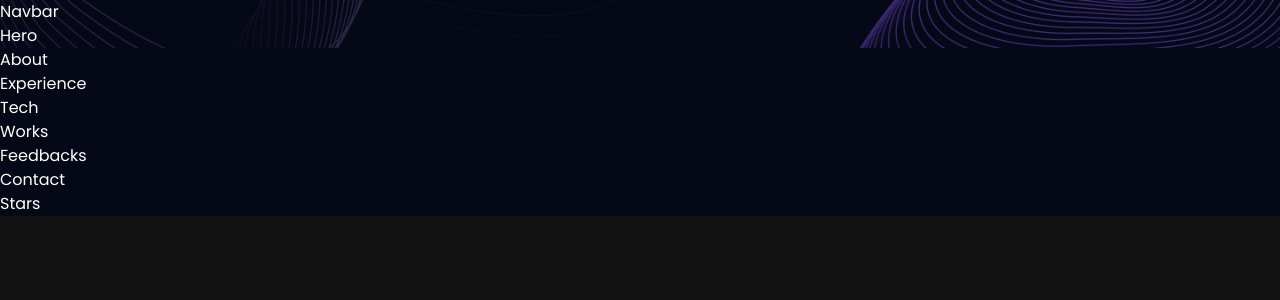
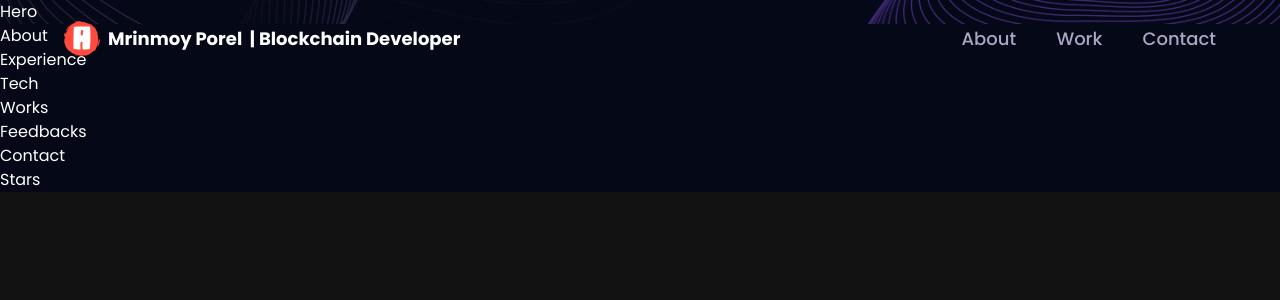
Before and after one commit to mrinnnmoy/bobdao-hackathon23-server, a React (Vite) app: page / in a window 1280 px wide. Shown: the top 300 px of the page. Built offline with nearby package versions, Linux system fonts and the light colour scheme.

Commit message:
build navbar-section

```diff
--- a/index.html
+++ b/index.html
@@ -2,7 +2,7 @@
 <html lang="en">
   <head>
     <meta charset="UTF-8" />
-    <link rel="icon" type="image/svg+xml" href="/vite.svg" />
+    <link rel="icon" type="image/svg+xml" href="/logo.svg" />
     <meta name="viewport" content="width=device-width, initial-scale=1.0" />
     <title>Mrinmoy Porel</title>
   </head>
--- a/package.json
+++ b/package.json
@@ -24,6 +24,8 @@
     "@types/react": "^18.0.28",
     "@types/react-dom": "^18.0.11",
     "@vitejs/plugin-react": "^3.1.0",
+    "autoprefixer": "^10.4.14",
+    "postcss": "^8.4.21",
     "tailwindcss": "^3.2.7",
     "vite": "^4.2.0"
   }
--- /dev/null
+++ b/postcss.config.cjs
@@ -0,0 +1,6 @@
+module.exports = {
+  plugins: {
+    tailwindcss: {},
+    autoprefixer: {},
+  },
+}
--- a/src/components/Navbar.jsx
+++ b/src/components/Navbar.jsx
@@ -1,9 +1,97 @@
-import React from 'react'
+import React, { useEffect, useState } from "react";
+import { Link } from "react-router-dom";
+
+import { styles } from "../styles";
+import { navLinks } from "../constants";
+import { logo, menu, close } from "../assets";
 
 const Navbar = () => {
+  const [active, setActive] = useState("");
+  const [toggle, setToggle] = useState(false);
+  const [scrolled, setScrolled] = useState(false);
+
+  useEffect(() => {
+    const handleScroll = () => {
+      const scrollTop = window.scrollY;
+      if (scrollTop > 100) {
+        setScrolled(true);
+      } else {
+        setScrolled(false);
+      }
+    };
+
+    window.addEventListener("scroll", handleScroll);
+
+    return () => window.removeEventListener("scroll", handleScroll);
+  }, []);
+
   return (
-    <div>Navbar</div>
-  )
-}
+    <nav
+      className={`${styles.paddingX
+        } w-full flex items-center py-5 fixed top-0 z-20 ${scrolled ? "bg-primary" : "bg-transparent"
+        }`}
+    >
+      <div className='w-full flex justify-between items-center max-w-7xl mx-auto'>
+        <Link
+          to='/'
+          className='flex items-center gap-2'
+          onClick={() => {
+            setActive("");
+            window.scrollTo(0, 0);
+          }}
+        >
+          <img src={logo} alt='logo' className='w-9 h-9 object-contain' />
+          <p className='text-white text-[18px] font-bold cursor-pointer flex '>
+            Mrinmoy Porel &nbsp;
+            <span className='sm:block hidden'> | Blockchain Developer</span>
+          </p>
+        </Link>
 
-export default Navbar
+        <ul className='list-none hidden sm:flex flex-row gap-10'>
+          {navLinks.map((nav) => (
+            <li
+              key={nav.id}
+              className={`${active === nav.title ? "text-white" : "text-secondary"
+                } hover:text-white text-[18px] font-medium cursor-pointer`}
+              onClick={() => setActive(nav.title)}
+            >
+              <a href={`#${nav.id}`}>{nav.title}</a>
+            </li>
+          ))}
+        </ul>
+
+        <div className='sm:hidden flex flex-1 justify-end items-center'>
+          <img
+            src={toggle ? close : menu}
+            alt='menu'
+            className='w-[28px] h-[28px] object-contain cursor-pointer'
+            onClick={() => setToggle(!toggle)}
+          />
+
+          <div
+            className={`${!toggle ? "hidden" : "flex"
+              } p-6 black-gradient absolute top-20 right-0 mx-4 my-2 min-w-[140px] z-10 rounded-xl`}
+          >
+            <ul className='list-none flex justify-end items-start flex-1 flex-col gap-4'>
+              {navLinks.map((nav) => (
+                <li
+                  key={nav.id}
+                  className={`font-poppins font-medium cursor-pointer text-[16px] ${active === nav.title ? "text-white" : "text-secondary"
+                    }`}
+                  onClick={() => {
+                    setToggle(!toggle);
+                    setActive(nav.title);
+                  }}
+                >
+                  <a href={`#${nav.id}`}>{nav.title}</a>
+                </li>
+              ))}
+            </ul>
+          </div>
+        </div>
+      </div>
+    </nav>
+  );
+};
+
+export default Navbar;
```
Also changed, not shown: src/styles.js (renamed from src/style.js), 1 other file (tests, documents, lock files or other folders).
